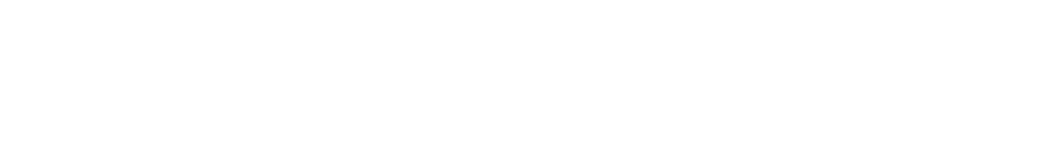
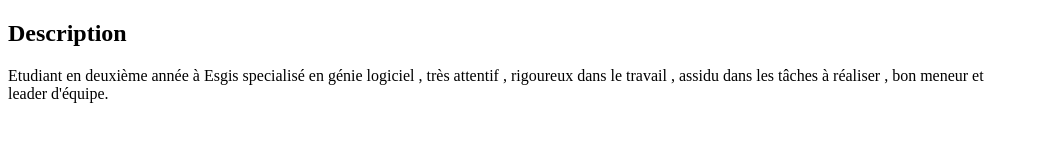
Before and after one commit to Dprj216/git-mon-cv, a plain HTML site: page index.html in a window 1280 px wide. Shown: the whole page, without its empty margins (0-1037 px from the left). Drawn offline with Linux system fonts and the light colour scheme.

Commit message:
mise en place de la section description

```diff
--- a/index.html
+++ b/index.html
@@ -14,6 +14,11 @@
         </header>
 
         <main>
+            <div class="des">
+                <h2>Description</h2>
+            </div>
+            <p>Etudiant en deuxième année à Esgis specialisé en génie logiciel , très attentif , rigoureux dans le travail , assidu dans les tâches
+                à réaliser , bon meneur et<br> leader d'équipe. </p>
 
         </main>
     </section>
```
